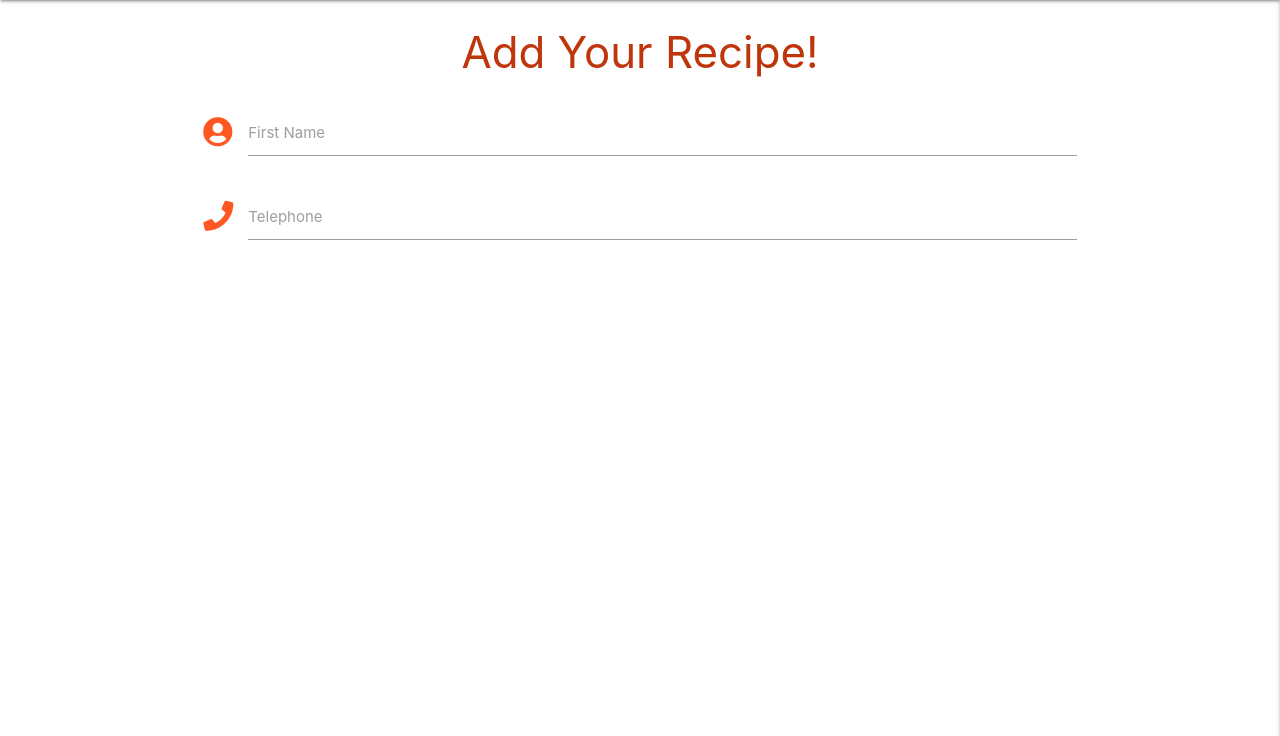
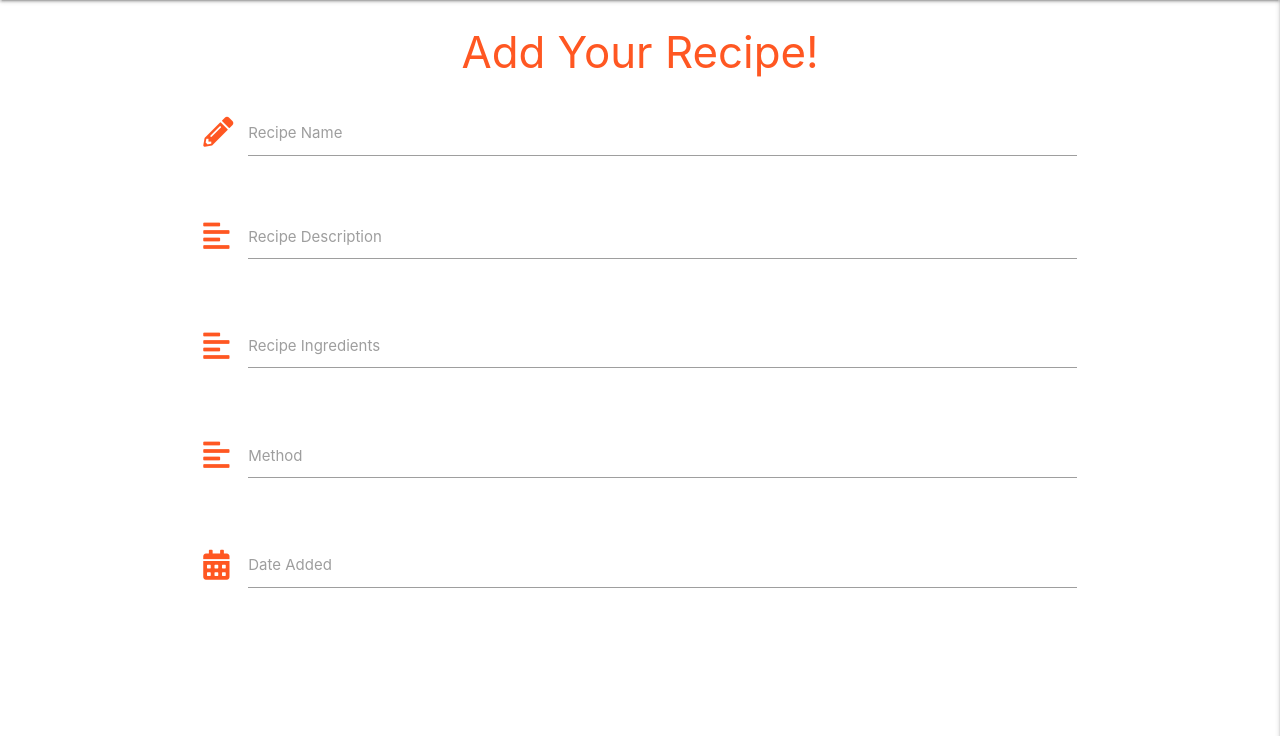
Before and after one commit to mr19331/snix-snax, a Flask app: page /add_recipe in a window 1280 px wide. Shown: the part 64-800 px from the top of the page. Run offline with Flask 2, Linux system fonts and the light colour scheme; some libraries are stand-ins or nearby versions.

Commit message:
Add fields to New Recipe form

```diff
--- a/static/js/script.js
+++ b/static/js/script.js
@@ -4,5 +4,13 @@
 
 $(document).ready(function () {
     $(".sidenav").sidenav({edge: "right"});
-        $('.collapsible').collapsible();
+    $('.collapsible').collapsible();
+    $('.datepicker').datepicker({
+        format:"dd mmmm, yyyy",
+        yearRange: 3,
+        showClearBtn: true,
+        i18n: {
+            done: "select"
+         }
+    });
 });
--- a/templates/add_recipe.html
+++ b/templates/add_recipe.html
@@ -1,21 +1,48 @@
 {% extends "base.html" %}
 {% block content %}
 
-<h3 class="deep-orange-text text-darken-4 center-align">Add Your Recipe!</h3>
+<h3 class="deep-orange-text center-align">Add Your Recipe!</h3>
  <div class="row">
-    <form class="col s12">
-      <div class="row">
-        <div class="input-field col s12" method="POST" action="">
-          <i class=" fas fa-user-circle prefix deep-orange-text "></i>
-          <input id="icon_prefix" type="text" class="validate">
-          <label for="icon_prefix">First Name</label>
+    <form class="col s12" method="POST" action="">
+       <div class="row">
+           <div class="input-field col s12" >
+             <i class=" fas fa-pencil-alt prefix deep-orange-text "></i>
+             <input id="recipe_name" name="recipe_name" minlength="5" maxlength="50"
+              type="text" class="validate" required>
+             <label for="recipe_name">Recipe Name</label>
+           </div>
         </div>
-        <div class="input-field col s12">
-          <i class=" fas fa-phone prefix deep-orange-text "></i>
-          <input id="icon_telephone" type="tel" class="validate">
-          <label for="icon_telephone">Telephone</label>
+        <div class="row">
+          <div class="input-field col s12">
+             <i class=" fas fa-align-left prefix deep-orange-text "></i>
+             <textarea id="recipe_description" name="recipe_description" minlength "5"
+             maxlength "200" class="materialize-textarea validate" required></textarea>
+             <label for="recipe_description">Recipe Description</label>
+          </div>
         </div>
-      </div>
+        <div class="row">
+          <div class="input-field col s12">
+             <i class=" fas fa-align-left prefix deep-orange-text "></i>
+             <textarea id="recipe_ingredients" name="recipe_ingredients" minlength "5"
+             maxlength "500" class="materialize-textarea validate" required></textarea>
+             <label for="recipe_ingredients">Recipe Ingredients</label>
+          </div>
+        </div>
+        <div class="row">
+          <div class="input-field col s12">
+             <i class=" fas fa-align-left prefix deep-orange-text "></i>
+             <textarea id="recipe_method" name="recipe_method" length "5"
+             maxlength "200" class="materialize-textarea validate" required></textarea>
+             <label for="recipe_method">Method</label>
+          </div>
+        </div>
+        <div class="row">
+           <div class="input-field col s12" >
+             <i class=" fas fa-calendar-alt prefix deep-orange-text "></i>
+             <input id="date_added" name="date_added" type="text" class="datepicker validate" required>
+             <label for="date_added">Date Added</label>
+           </div>
+        </div>
     </form>
   </div>
 {% endblock %}
--- a/templates/login.html
+++ b/templates/login.html
@@ -1,14 +1,14 @@
 {% extends "base.html" %}
 {% block content %}
 
-<h3 class="center-align">Log In</h3>
+<h3 class="center-align deep-orange-text">Log In</h3>
   <div class="row">
     <form class="col s12 m8 offset-m2" method="POST" action="{{url_for('login') }}">
       <div class="card-panel">
       <!-- username -->
         <div class="row">
         <div class="input-field col s12">
-          <i class="fas fa-user-cog prefix deep-orange-text text-darken"></i>
+          <i class="fas fa-user-cog prefix deep-orange-text "></i>
           <input id="username" name="username" type="text" class="validate">
           <label for="username">Username</label>
         </div>
@@ -16,7 +16,7 @@
         <!-- password -->
         <div class="row">
         <div class="input-field col s12">
-        <i class="fas fa-user-lock prefix deep-orange-text text-darken"></i>
+        <i class="fas fa-user-lock prefix deep-orange-text "></i>
           <input id="password" name="password" type="password" class="validate">
           <label for="password">Password</label>
         </div>
```
